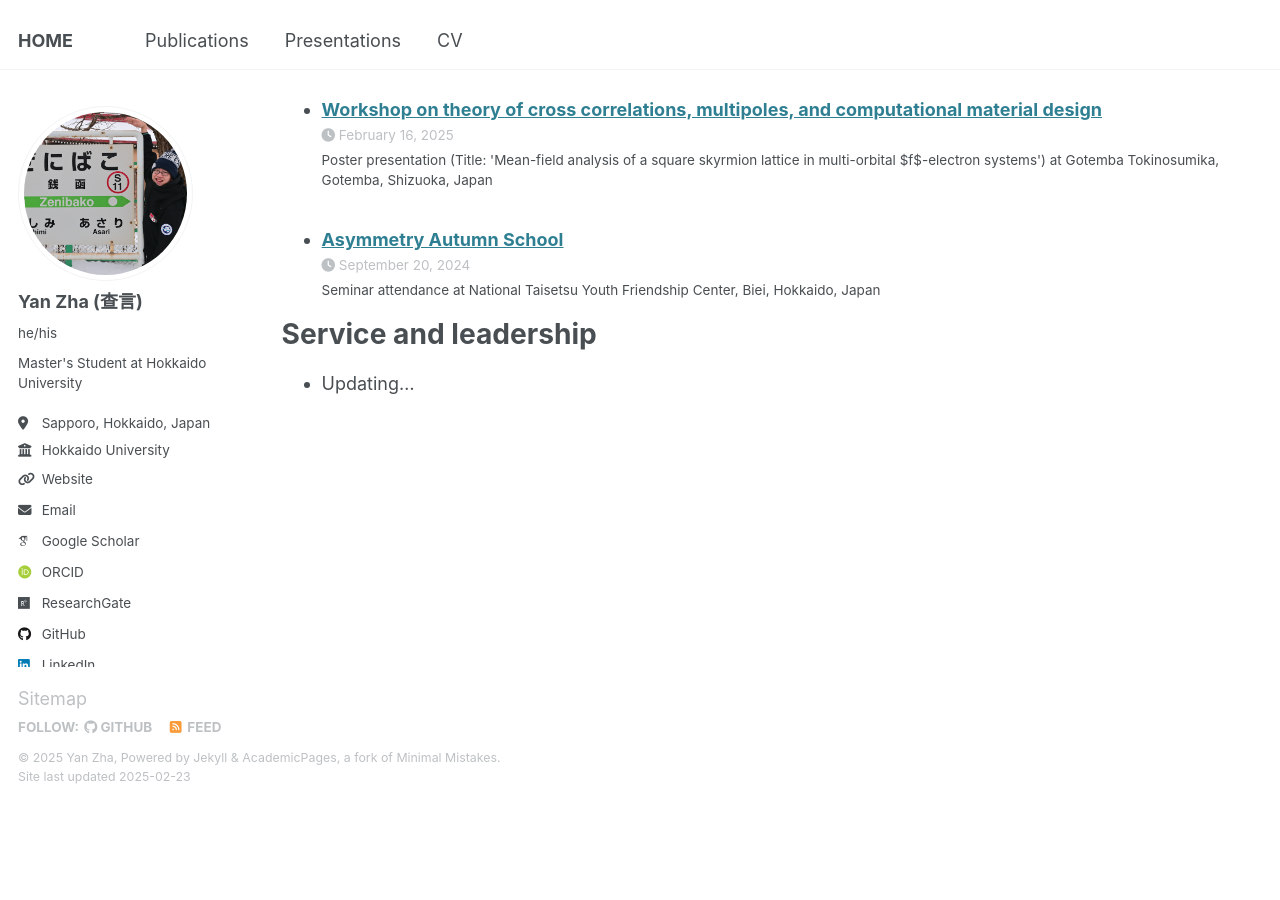
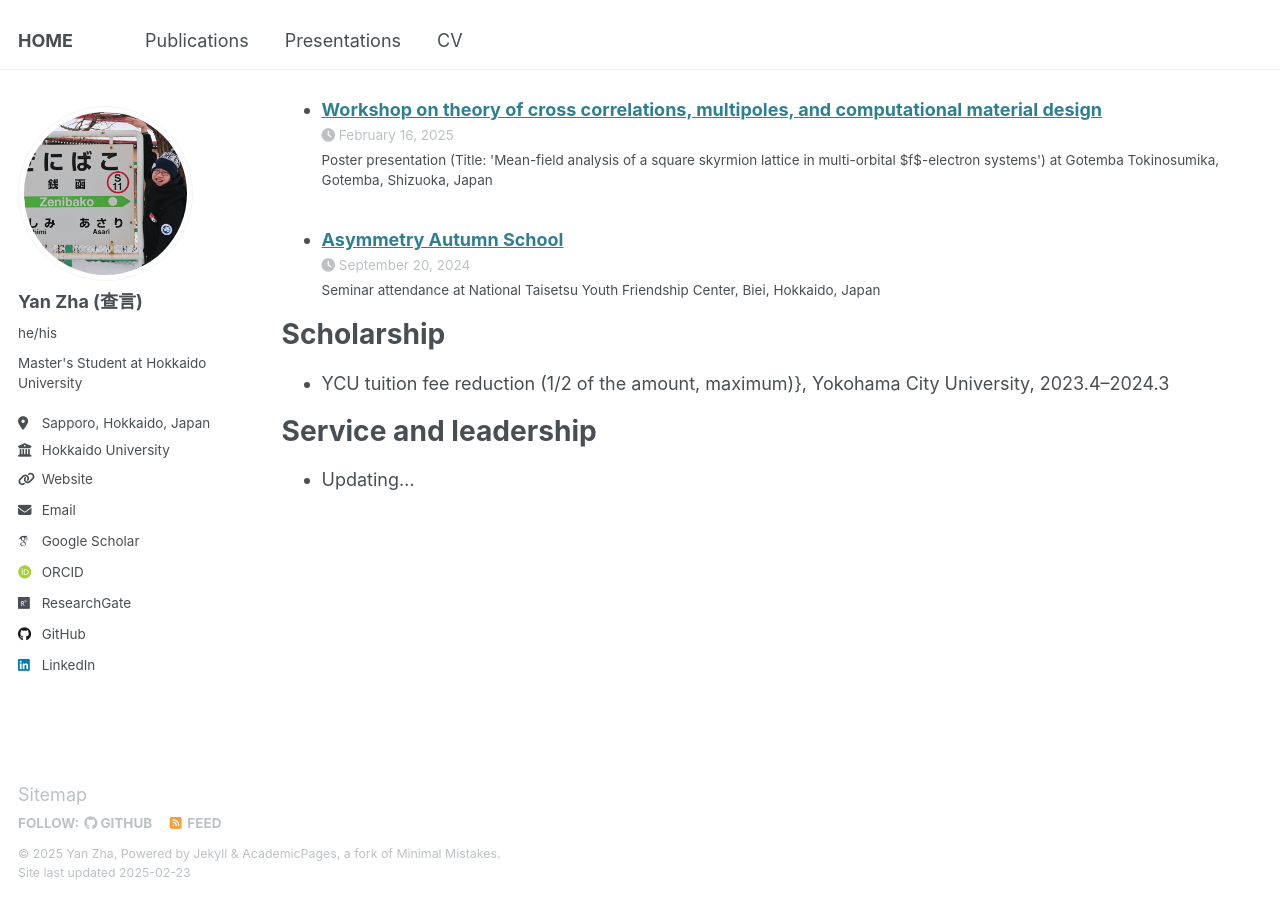
Before and after one commit to yzhacn/yzhacn.github.io, a Jekyll site: the page built from _pages/cv.md, in a window 1280 px wide and 900 px high, scrolled down 1206 px. Built offline with Jekyll 4.4.1, drawn with Linux system fonts in a browser that asks for light colours; some web fonts are replaced; before the commit the page ends 2010 px from its top, so only the background shows below that.

Commit message:
Update cv.md

```diff
--- a/_pages/cv.md
+++ b/_pages/cv.md
@@ -50,6 +50,10 @@
   {% endfor %}</ul>
 
 
+Scholarship
+======
+* YCU tuition fee reduction (1/2 of the amount, maximum)}, Yokohama City University, 2023.4--2024.3
+
 Service and leadership
 ======
 * Updating...
```
